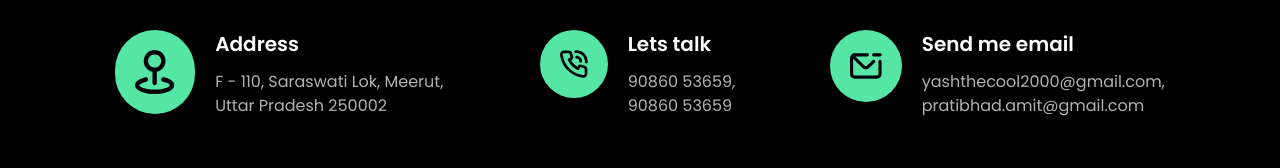
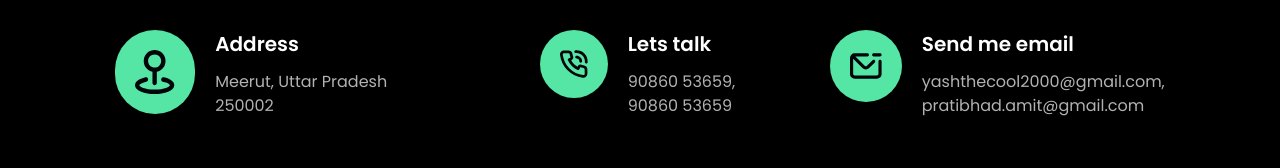
Before and after one commit to Bro-Its-Ak/portfolio-website, a Next.js app: page /portfolio in a window 1280 px wide. Shown: the part 3211-3379 px from the top of the page. Built offline with nearby package versions, Linux system fonts and the light colour scheme; no server answers; a small style sheet from the web is missing.

Commit message:
address updates

```diff
--- a/app/components/contact.js
+++ b/app/components/contact.js
@@ -46,7 +46,7 @@ router.push("/")
                     </div>
                     <button disabled={isSubmitting} type='submit' className='bg-[#55E6A5] topbtn p-[22px] px-9 text-base gap-2 flex items-center w-fit text-black font-medium'>{isSubmitting ? "Loading..." : "Submit now!!"}</button>
                 </form>
-                <iframe title='my-address' src="https://www.google.com/maps/embed?pb=!1m18!1m12!1m3!1d2914.0410426881613!2d77.68986347458566!3d28.94603766977671!2m3!1f0!2f0!3f0!3m2!1i1024!2i768!4f13.1!3m3!1m2!1s0x390c6479201286d3%3A0x849c92d97bc60d3e!2sSaraswati%20Lok%2C%20Meerut%2C%20Uttar%20Pradesh%20250002!5e1!3m2!1sen!2sin!4v1736695649051!5m2!1sen!2sin" className='w-[40.5%] max-[985px]:w-full leftsidefade' width="600" height="665" style={{ border: 0 }} allowFullScreen="" loading="lazy" referrerPolicy="no-referrer-when-downgrade"></iframe>
+                <iframe title='my-address' src="https://www.google.com/maps/embed?pb=!1m18!1m12!1m3!1d93212.06870141659!2d77.6165579578527!3d28.987387246970687!2m3!1f0!2f0!3f0!3m2!1i1024!2i768!4f13.1!3m3!1m2!1s0x390c64f457b66325%3A0x42faa83387a6be5e!2sMeerut%2C%20Uttar%20Pradesh!5e1!3m2!1sen!2sin!4v1737396359573!5m2!1sen!2sin" width="600" className='w-[40.5%] max-[985px]:w-full leftsidefade' height="665" style={{ border: 0 }} allowfullscreen="" loading="lazy" referrerPolicy="no-referrer-when-downgrade"></iframe>
             </div>
             <div className='w-full relative max-[550px]:pb-10 flex items-center justify-center gap-7 flex-col mainishere h-[420px]  bg-transparent my-28 mb-14'>
                 <h1 className='text-[30px] betaheading max-[375px]:text-[26px] max-[550px]:text-[26px] z-20 text-center font-semibold uppercase'>Be the First to Know</h1>
@@ -69,7 +69,7 @@ router.push("/")
                     </div>
                     <div className='flex flex-col gap-3 w-[230px] max-[1050px]:w-full'>
                         <h1 className='text-xl font-semibold'>Address</h1>
-                        <p className='text-[#b2b2b2]'>F - 110, Saraswati Lok, Meerut, Uttar Pradesh 250002</p>
+                        <p className='text-[#b2b2b2]'>Meerut, Uttar Pradesh 250002</p>
                     </div>
                 </div>
                 <div className='flex sideslider gap-5 w-fit max-[1050px]:w-full items-start'>
```
